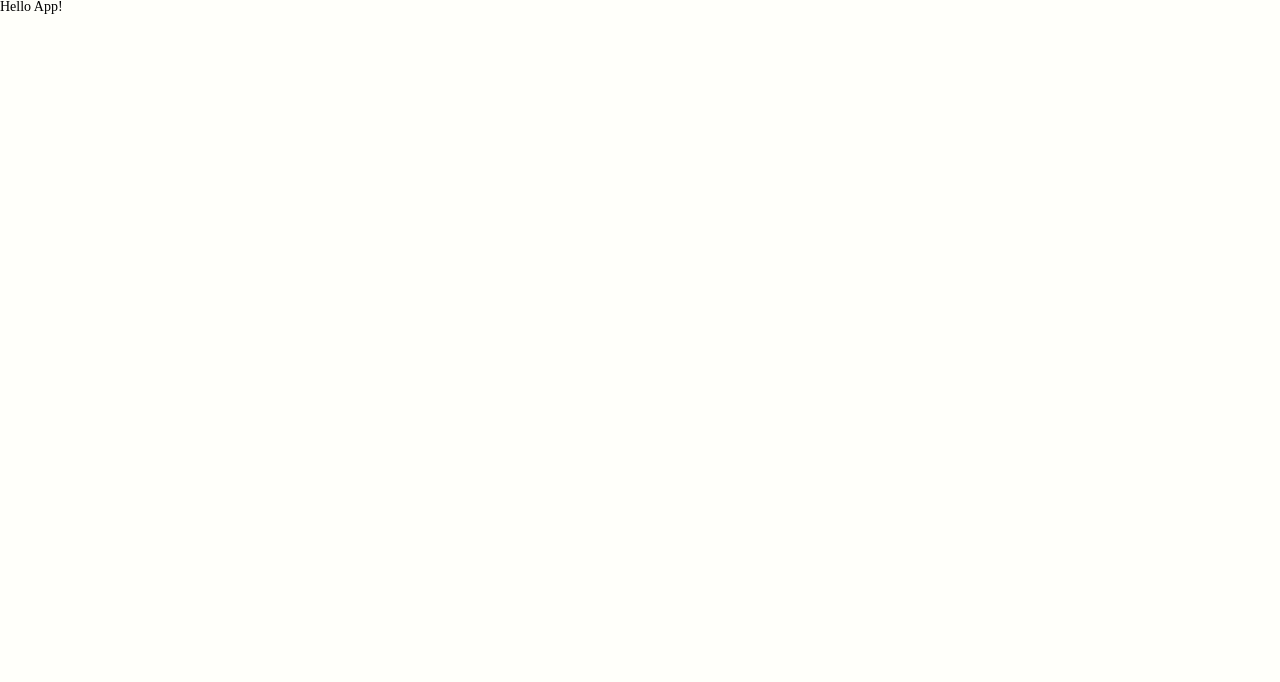
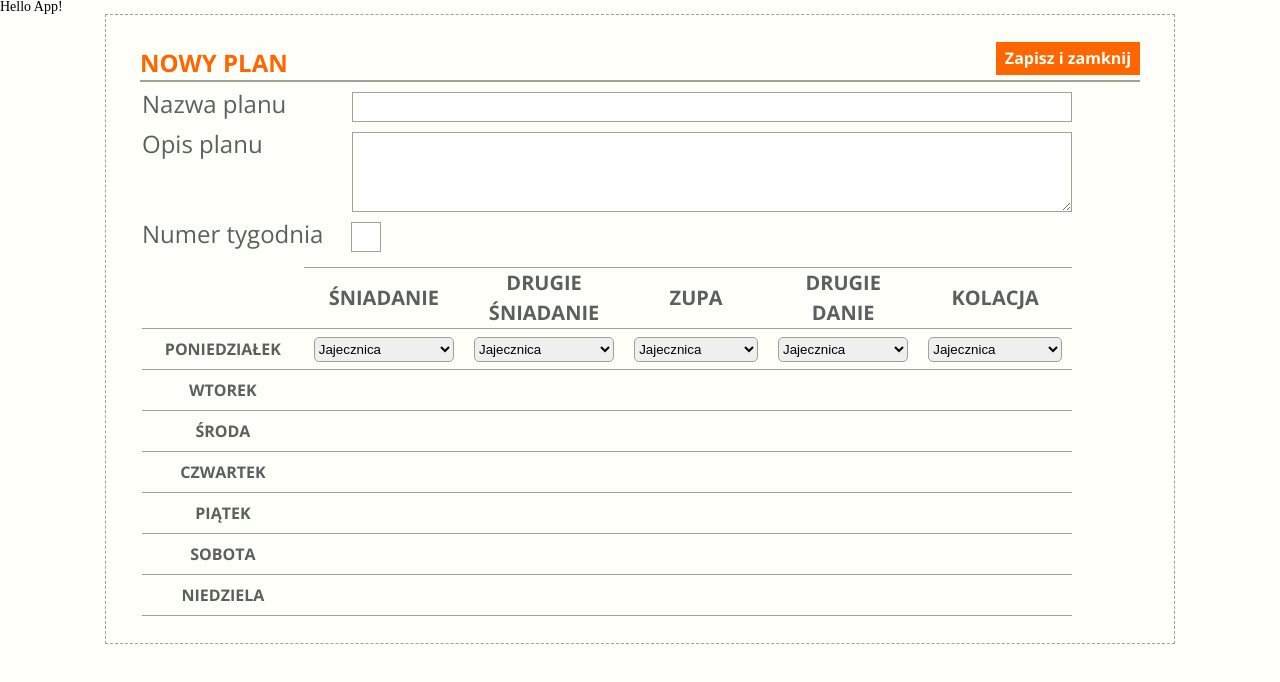
Before and after one commit to dkrzoska/ScramLab, a website: page development/app.html in a window 1280 px wide. Drawn offline with nearby package versions, Linux system fonts and the light colour scheme; files that its build step writes are made by us from their sources; a web font is replaced by a local one.

Commit message:
add addplan

```diff
--- a/development/app.html
+++ b/development/app.html
@@ -13,5 +13,132 @@
     </header>
 
     <script src="./js/app.js"></script>
+
+    <div class="addplan">
+      <div class="addplan__head"><p>nowy plan</p><div class="button">Zapisz i zamknij</div></div>
+      <div class="addplan__description">
+        <form class="plan" action="">
+          <div class="plan__name">
+            <label for="plan__name">Nazwa planu</label>
+            <input type="text" id="plan__name" name="plan__name">
+          </div>
+          <div class="plan__description">
+            <label for="plan__description">Opis planu</label>
+            <textarea id="plan__description" name="plan__description"></textarea>
+          </div>
+          <div class="plan__weeknumber">
+            <label for="plan__weeknumber">Numer tygodnia</label>
+            <input type="text" id="plan__weeknumber" name="plan__weeknumber">
+          </div>
+        </form>
+      </div>
+      <table>
+        <tr class="meals">
+          <td></td>
+          <th class="breakfast1">Śniadanie</th>
+          <th class="breakfast2">Drugie śniadanie</th>
+          <th class="soup">Zupa</th>
+          <th class="maincourse">Drugie danie</th>
+          <th class="supper">Kolacja</th>
+        </tr>
+        <tr class="pon">
+          <th class="day">Poniedziałek</th>
+          <td>
+            <select id="" name="meals">
+              <option value="Jajecznica">Jajecznica</option>
+              <option value="Owsianka">Owsianka</option>
+              <option value="Pomidorowa">Pomidorowa</option>
+              <option value="Schabowy">Schabowy</option>
+              <option value="Kanapki">Kanapki</option>
+            </select>
+          </td>
+          <td>
+            <select id="" name="meals">
+              <option value="Jajecznica">Jajecznica</option>
+              <option value="Owsianka">Owsianka</option>
+              <option value="Pomidorowa">Pomidorowa</option>
+              <option value="Schabowy">Schabowy</option>
+              <option value="Kanapki">Kanapki</option>
+            </select>
+          </td>
+          <td>
+            <select id="" name="meals">
+              <option value="Jajecznica">Jajecznica</option>
+              <option value="Owsianka">Owsianka</option>
+              <option value="Pomidorowa">Pomidorowa</option>
+              <option value="Schabowy">Schabowy</option>
+              <option value="Kanapki">Kanapki</option>
+            </select>
+          </td>
+          <td>
+            <select id="" name="meals">
+              <option value="Jajecznica">Jajecznica</option>
+              <option value="Owsianka">Owsianka</option>
+              <option value="Pomidorowa">Pomidorowa</option>
+              <option value="Schabowy">Schabowy</option>
+              <option value="Kanapki">Kanapki</option>
+            </select>
+          </td>
+          <td>
+            <select id="" name="meals">
+              <option value="Jajecznica">Jajecznica</option>
+              <option value="Owsianka">Owsianka</option>
+              <option value="Pomidorowa">Pomidorowa</option>
+              <option value="Schabowy">Schabowy</option>
+              <option value="Kanapki">Kanapki</option>
+            </select>
+          </td>
+        </tr>
+        <tr class="wt">
+          <th class="day">Wtorek</th>
+          <td></td>
+          <td></td>
+          <td></td>
+          <td></td>
+          <td></td>
+        </tr>
+        <tr class="sr">
+          <th class="day">Środa</th>
+          <td></td>
+          <td></td>
+          <td></td>
+          <td></td>
+          <td></td>
+        </tr>
+        <tr class="czw">
+          <th class="day">Czwartek</th>
+          <td></td>
+          <td></td>
+          <td></td>
+          <td></td>
+          <td></td>
+        </tr>
+        <tr class="pt">
+          <th class="day">Piątek</th>
+          <td></td>
+          <td></td>
+          <td></td>
+          <td></td>
+          <td></td>
+        </tr>
+        <tr class="sob">
+          <th class="day">Sobota</th>
+          <td></td>
+          <td></td>
+          <td></td>
+          <td></td>
+          <td></td>
+        </tr>
+        <tr class="nd">
+          <th class="day">Niedziela</th>
+          <td></td>
+          <td></td>
+          <td></td>
+          <td></td>
+          <td></td>
+        </tr>
+      </table>
+    </div>
+
   </body>
 </html>
--- /dev/null
+++ b/development/scss/_addplan.scss
@@ -0,0 +1,120 @@
+.addplan {
+    box-sizing: border-box;
+    height: 630px;
+    width: 1070px;
+    font-family: $fontOpenSans;
+    background-color: $backgroundScreensColors;
+    border: 1px $colorTextRows-FunctionIcons dashed;
+    margin: 0 auto;
+    &__head {
+        display: flex;
+        justify-content: space-between;
+        align-items: flex-end;
+        height: 60px;
+        width: 1000px;
+        margin: 0 auto;
+        padding-bottom: 5px;
+        border-bottom: 2px $colorTextRows-FunctionIcons solid;
+        p {
+            font-size: 24px;
+            font-weight: 700;
+            color: $buttons-Highlights-ScreenHeaders;
+            text-transform: uppercase;
+        }
+        .button {
+            height: 33px;
+            width: 144px;
+            color: $backgroundScreensColors;
+            font-size: 16px;
+            font-weight: 700;
+            line-height: 33px;
+            background: $buttons-Highlights-ScreenHeaders;
+            text-align: center;
+            cursor: pointer;
+        }
+    }
+    &__description {
+        font-size: 24px;
+        color: $sidePanel-Navigation;
+        .plan {
+            box-sizing: border-box;
+            width: 930px;
+            margin: 0 36px;
+            input {
+                box-sizing: border-box;
+                height: 30px;
+                width: 720px;
+                font-size: 14px;
+                outline: none;
+                margin-left: auto;
+                margin-right: 0;
+                border-style: none;
+                border: 1px $colorTextRows-FunctionIcons solid;
+            }
+            textarea {
+                box-sizing: border-box;
+                min-height: 80px;
+                width: 720px;
+                font-size: 14px;
+                outline: none;
+                margin-left: auto;
+                margin-right: 0;
+                border-style: none;
+                border: 1px $colorTextRows-FunctionIcons solid;
+            }
+            &__weeknumber input{
+                width: 30px;
+                margin-left: 28px;
+            }
+            div {
+                display: flex;
+                margin-top: 10px
+            }
+        }
+
+    }
+    table {
+        width: 930px;
+        margin: 15px auto 0 36px;
+        tr {
+            height: 40px;
+            &:first-of-type {
+                height: 60px;
+            }
+            &.meals th {
+                // display: flex;
+                justify-content: center;
+                align-items: center;
+            }
+        }
+        th {
+            color: $sidePanel-Navigation;
+            font-size: 20px;
+            font-weight: 700;
+            line-height: 30px;
+            width: 152px;
+            border-top: 1px $colorTextRows-FunctionIcons solid;
+            border-bottom: 1px $colorTextRows-FunctionIcons solid;
+            vertical-align: middle;
+            text-transform: uppercase;
+            padding: 0 10px;
+            &.day {
+                font-size: 16px;
+                line-height: 40px;
+            }
+        }
+        td {
+            width: 152px;
+            border-bottom: 1px $colorTextRows-FunctionIcons solid;
+            vertical-align: middle;
+            padding: 0 10px;
+            select {
+                height: 25px;
+                width: 100%;
+                border: 1px $colorTextRows-FunctionIcons solid;
+                border-radius: 5px;
+                outline: none;
+            }
+        }
+    }
+}
--- a/development/scss/main.scss
+++ b/development/scss/main.scss
@@ -11,3 +11,5 @@
 @import "./threecolumns";
 @import "./footer";
 //app.html
+
+@import "./addplan";
```
